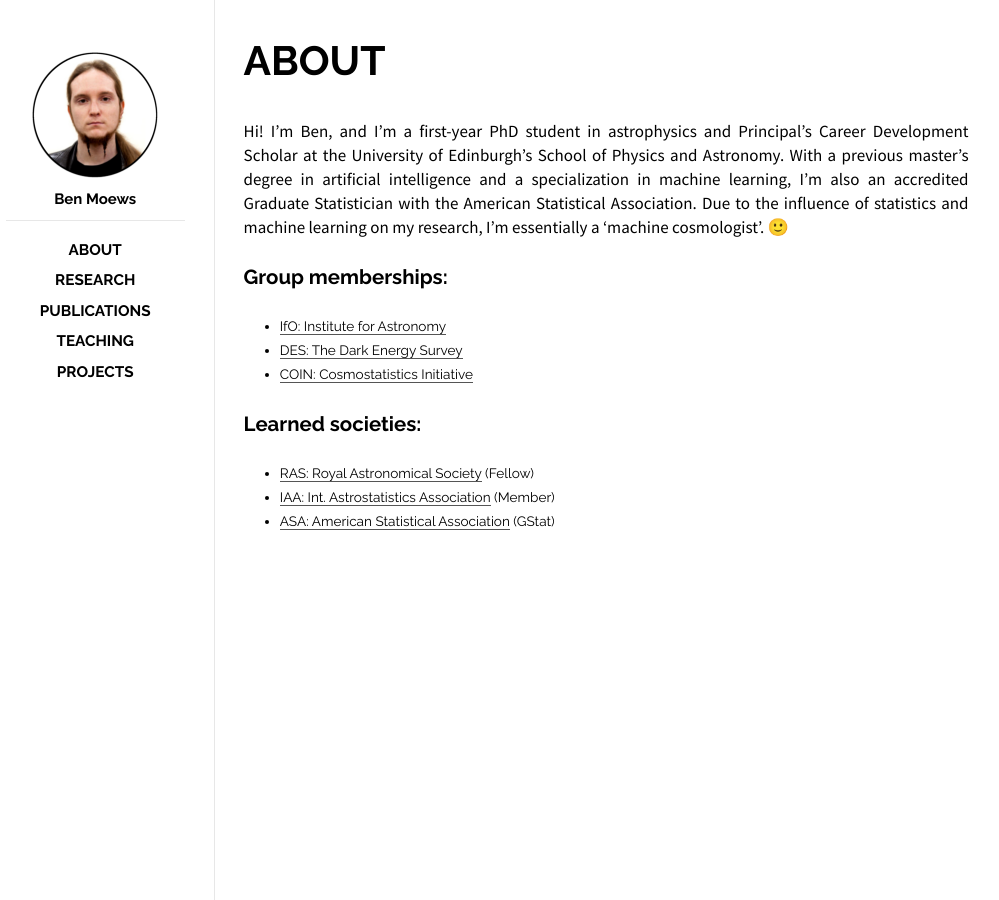
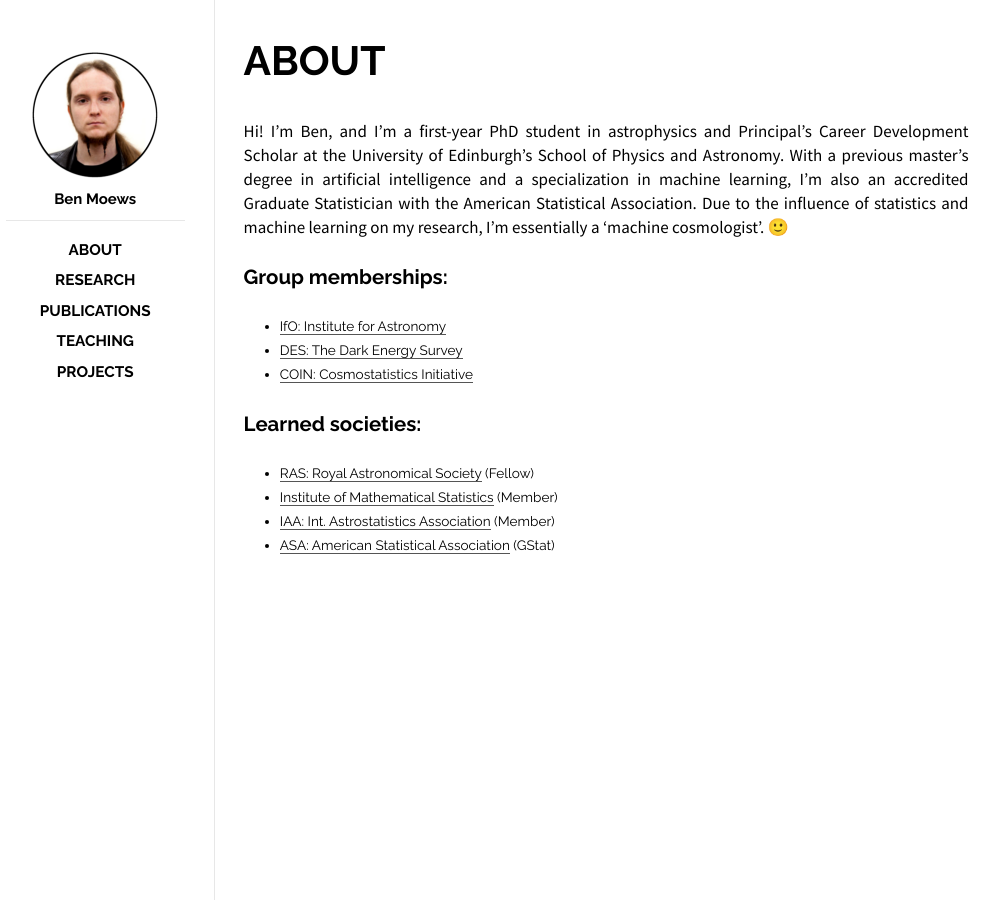
Before and after one commit to moews/moews.github.io, a Jekyll site: the page built from _posts/2017-03-27-about.md, in a window 1280 px wide. Shown: the whole page, without its empty margins (144-1143 px from the left). Built offline with Jekyll 4.4.1, drawn with Linux system fonts in a browser that asks for light colours.

Commit message:
Update 2017-03-27-about.md

```diff
--- a/_posts/2017-03-27-about.md
+++ b/_posts/2017-03-27-about.md
@@ -18,5 +18,6 @@
 ## Learned societies:
 
 * [RAS: Royal Astronomical Society](https://www.ras.org.uk) (Fellow)
+* [Institute of Mathematical Statistics](http://www.imstat.org) (Member)
 * [IAA: Int. Astrostatistics Association](http://iaa.mi.oa-brera.inaf.it/IAA/home.html) (Member)
 * [ASA: American Statistical Association](http://www.amstat.org) (GStat)
```
